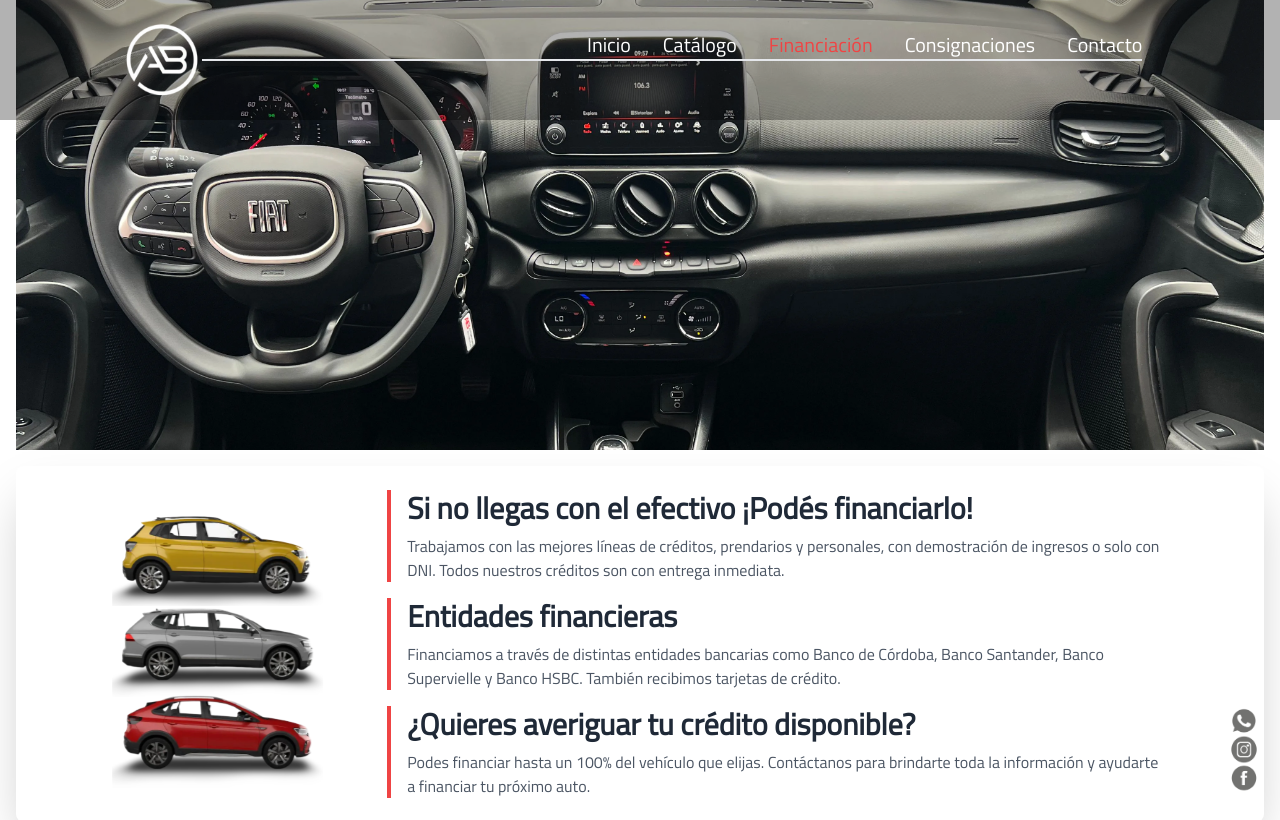
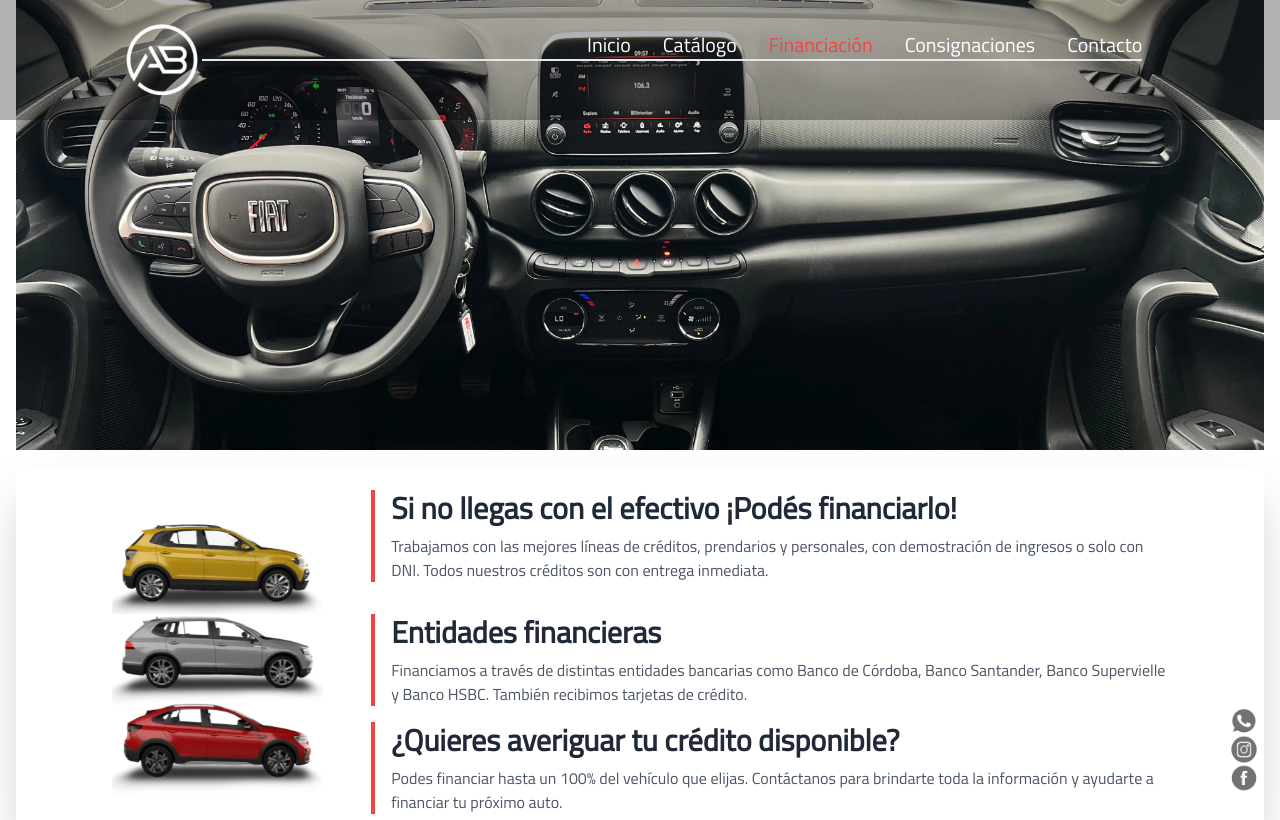
Before and after one commit to pabloemanuelok/AB-Automotores, a Next.js app in the folder Front/: page /views/financiacion in a window 1280 px wide. Shown: the top 820 px of the page. Built offline with nearby package versions, Linux system fonts and the light colour scheme.

Commit message:
Subida de vehiculos?

```diff
--- a/Front/src/Components/Financiacion/Financiacion.tsx
+++ b/Front/src/Components/Financiacion/Financiacion.tsx
@@ -19,7 +19,7 @@ const Financiacion = () => {
           {/* Imágenes a la izquierda */}
           {isInView && (
             <motion.div
-              className="relative w-full sm:w-[30%] md:w-[20%] flex-shrink-0 hidden md:block"
+              className="relative w-full sm:w-[40%] md:w-[30%] lg:w-[20%] flex-shrink-0 hidden md:block"
               initial={{ x: "-100vw" }}
               animate={{ x: "0%" }}
               transition={{
@@ -73,7 +73,7 @@ const Financiacion = () => {
           {/* Texto a la derecha */}
           {isInView && (
             <motion.div
-              className="flex-1 pl-8"
+              className="flex-1 pl-8 sm:pl-4"
               initial={{ x: "-100vw" }}
               animate={{ x: "0%" }}
               transition={{
@@ -81,7 +81,7 @@ const Financiacion = () => {
                 delay: 0.1, // Apenas antes de las imágenes
               }}
             >
-              <div className="border-l-4 border-red-500 pl-4 mb-4">
+              <div className="border-l-4 border-red-500 h-auto pl-4 mb-4 inline-block">
                 <h2 className="text-3xl font-bold text-gray-800 mb-2">
                   Si no llegas con el efectivo ¡Podés financiarlo!
                 </h2>
@@ -89,7 +89,7 @@ const Financiacion = () => {
                   Trabajamos con las mejores líneas de créditos, prendarios y personales, con demostración de ingresos o solo con DNI. Todos nuestros créditos son con entrega inmediata.
                 </p>
               </div>
-              <div className="border-l-4 border-red-500 pl-4 mt-4">
+              <div className="border-l-4 border-red-500 pl-4 mt-4 inline-block">
                 <h2 className="text-3xl font-bold text-gray-800 mb-2">
                   Entidades financieras
                 </h2>
@@ -97,7 +97,7 @@ const Financiacion = () => {
                   Financiamos a través de distintas entidades bancarias como Banco de Córdoba, Banco Santander, Banco Supervielle y Banco HSBC. También recibimos tarjetas de crédito.
                 </p>
               </div>
-              <div className="border-l-4 border-red-500 pl-4 mt-4">
+              <div className="border-l-4 border-red-500 pl-4 mt-4 inline-block">
                 <h2 className="text-3xl font-bold text-gray-800 mb-2">
                   ¿Quieres averiguar tu crédito disponible?
                 </h2>
--- a/Front/src/app/views/catalogo/page.tsx
+++ b/Front/src/app/views/catalogo/page.tsx
@@ -1,5 +1,3 @@
-// catalogo/page.tsx
-
 import React from 'react';
 import CardsList from '@/Components/CardList/CardList';
 import FondoNav from '@/Components/FondoNav/FondoNav';
@@ -8,7 +6,7 @@ import fetchCars from '@/utils/FetchCars/FetchCars';
 // Componente Server Component
 export default async function CatalogoPage() {
   // Obtener productos directamente en el servidor
-  const products = await fetchCars(); // Este código se ejecuta en el servidor
+  const products = await fetchCars();
 
   return (
     <div>
--- a/Front/src/utils/FetchCars/FetchCars.tsx
+++ b/Front/src/utils/FetchCars/FetchCars.tsx
@@ -4,13 +4,13 @@ import { IProduct } from "@/Interfaces/Interface";
 export default async function fetchCars(): Promise<IProduct[]> {
     try {
         const res = await fetch("https://ab-backend-iznbqeqe7a-uc.a.run.app/products", {
-            headers: {
-                'Cache-Control': 'no-store',  // No usar caché
-            },
+            cache: 'no-store', // Deshabilita el cache del lado del cliente y servidor
         });
+
         if (!res.ok) {
             throw new Error("No se pudieron obtener los vehículos");
         }
+
         return await res.json();
     } catch (error) {
         console.error("Error al obtener los vehículos:", error);
```
